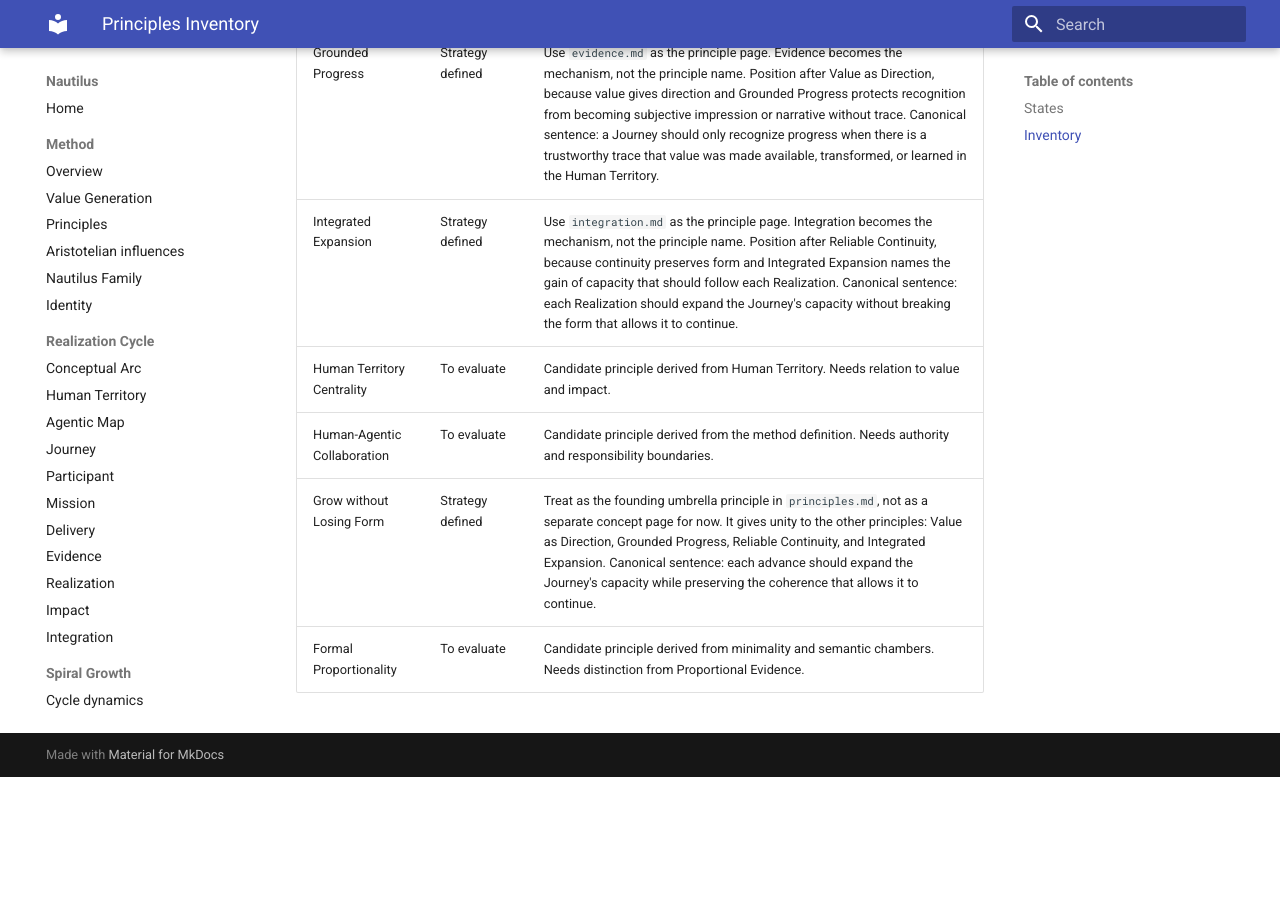
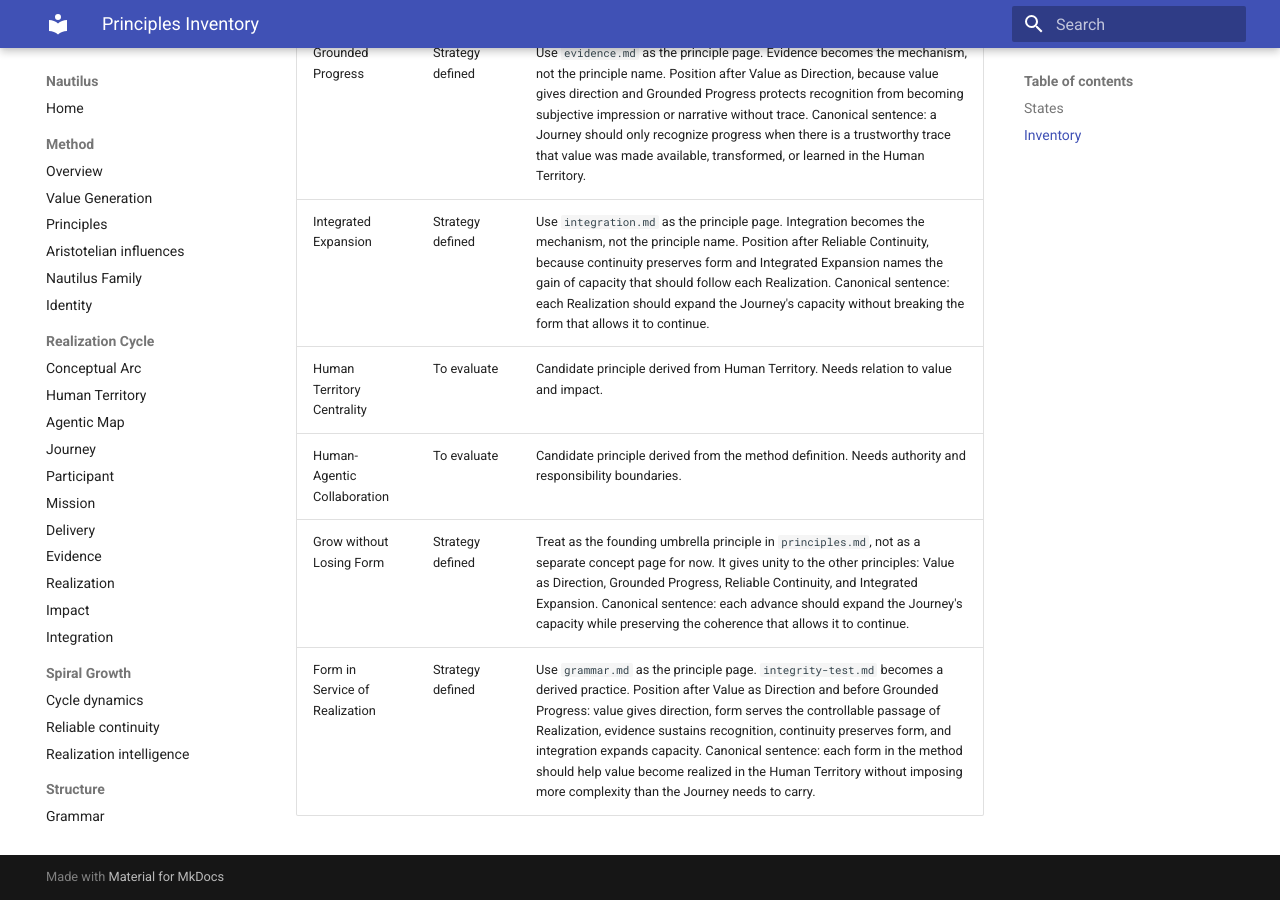
Before and after one commit to mirror-mind-ai/nautilus, an MkDocs documentation site: the page built from docs/project/principles-inventory.md, in a window 1280 px wide and 900 px high, scrolled down 860 px. Built offline with MkDocs 1.6.1 and Material for MkDocs 9.7.7, drawn with Linux system fonts in a browser that asks for light colours; before the commit the page ends 1637 px from its top, so only the background shows below that.

Commit message:
Define strategy for form serving realization principle

```diff
--- a/docs/project/principles-inventory.md
+++ b/docs/project/principles-inventory.md
@@ -22,4 +22,4 @@
 | Human Territory Centrality | To evaluate | Candidate principle derived from Human Territory. Needs relation to value and impact. |
 | Human-Agentic Collaboration | To evaluate | Candidate principle derived from the method definition. Needs authority and responsibility boundaries. |
 | Grow without Losing Form | Strategy defined | Treat as the founding umbrella principle in `principles.md`, not as a separate concept page for now. It gives unity to the other principles: Value as Direction, Grounded Progress, Reliable Continuity, and Integrated Expansion. Canonical sentence: each advance should expand the Journey's capacity while preserving the coherence that allows it to continue. |
-| Formal Proportionality | To evaluate | Candidate principle derived from minimality and semantic chambers. Needs distinction from Proportional Evidence. |
+| Form in Service of Realization | Strategy defined | Use `grammar.md` as the principle page. `integrity-test.md` becomes a derived practice. Position after Value as Direction and before Grounded Progress: value gives direction, form serves the controllable passage of Realization, evidence sustains recognition, continuity preserves form, and integration expands capacity. Canonical sentence: each form in the method should help value become realized in the Human Territory without imposing more complexity than the Journey needs to carry. |
```
Also changed, not shown: docs/pt-br/project/principles-inventory.md (+1 -1 lines).
